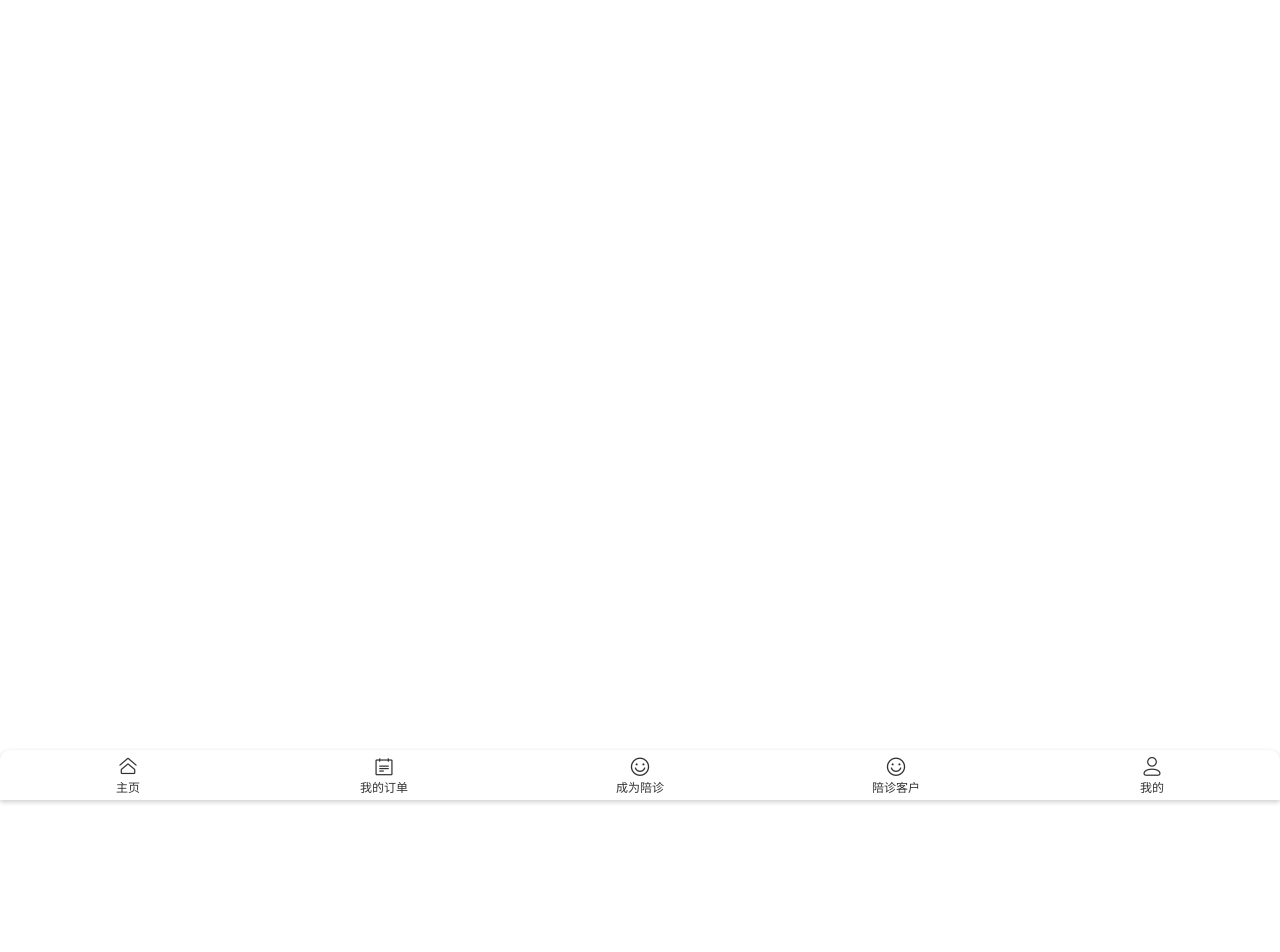
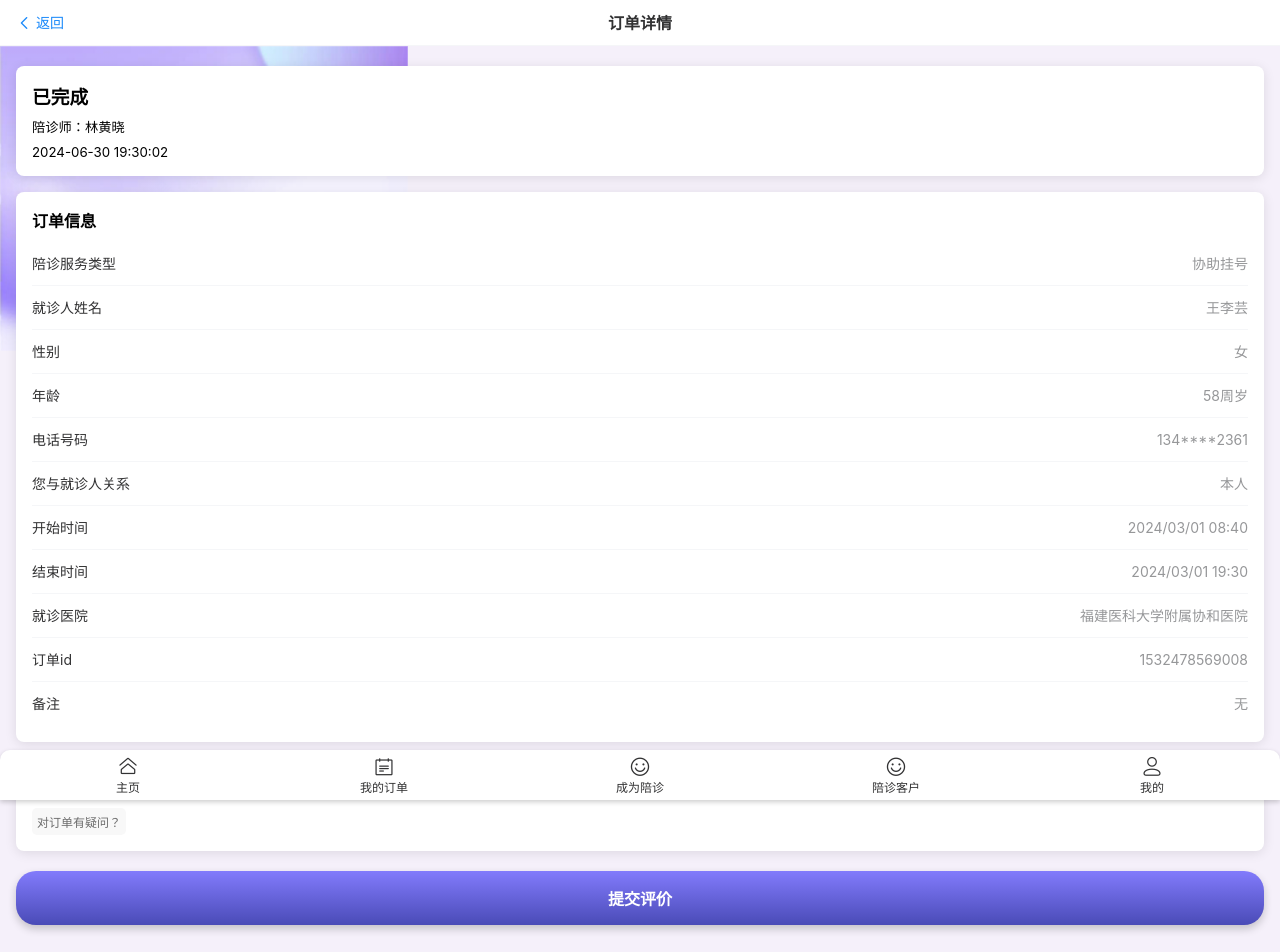
Before and after one commit to ROBINRUGAN/healthdb, a Vue app: page /orderDetail in a window 1280 px wide. Shown: the top 952 px of the page. Before the commit the page ends 800 px from the top, so only its background shows below. Built offline with nearby package versions, Linux system fonts and the light colour scheme.

Commit message:
add: 订单详情静态、致电跳转完成

```diff
--- a/src/router/index.ts
+++ b/src/router/index.ts
@@ -13,6 +13,7 @@ import UserInfoView from '@/views/UserInfoView.vue'
 import CommentView from '@/views/CommentView.vue'
 import PatientView from '@/views/PatientView.vue'
 import CommentDetailView from '@/views/CommentDetailView.vue'
+import OrderDetailView from '@/views/OrderDetailView.vue'
 const router = createRouter({
   history: createWebHistory(import.meta.env.BASE_URL),
   routes: [
@@ -75,6 +76,10 @@ const router = createRouter({
     {
       path: '/commentDetail',
       component: CommentDetailView
+    },
+    {
+      path: '/orderDetail',
+      component: OrderDetailView
     }
   ],
   scrollBehavior(to, from, savedPosition) {
--- a/src/views/CommentDetailView.vue
+++ b/src/views/CommentDetailView.vue
@@ -109,4 +109,7 @@ const comment = ref('')
   text-align: center;
   box-shadow: 0 4px 8px rgba(0, 0, 0, 0.2);
 }
+.select:active {
+  background-image: linear-gradient(to top, rgb(130, 123, 252), rgb(110, 112, 230));
+}
 </style>
--- a/src/views/CompView.vue
+++ b/src/views/CompView.vue
@@ -10,27 +10,37 @@ const active = ref(0)
     <van-tabs v-model:active="active" swipeable>
       <van-tab title="全部" name="a">
         <div class="page">
-          <CompItem v-for="(item, index) in 10" :key="index" />
+          <router-link to="/orderDetail">
+            <CompItem v-for="(item, index) in 10" :key="index" />
+          </router-link>
         </div>
       </van-tab>
       <van-tab title="可接单" name="b">
         <div class="page">
-          <CompItem v-for="(item, index) in 2" :key="index" />
+          <router-link to="/orderDetail">
+            <CompItem v-for="(item, index) in 2" :key="index" />
+          </router-link>
         </div>
       </van-tab>
       <van-tab title="未开始" name="b">
         <div class="page">
-          <CompItem v-for="(item, index) in 5" :key="index" />
+          <router-link to="/orderDetail">
+            <CompItem v-for="(item, index) in 5" :key="index" />
+          </router-link>
         </div>
       </van-tab>
       <van-tab title="进行中" name="b">
         <div class="page">
-          <CompItem v-for="(item, index) in 2" :key="index" />
+          <router-link to="/orderDetail">
+            <CompItem v-for="(item, index) in 2" :key="index" />
+          </router-link>
         </div>
       </van-tab>
       <van-tab title="已完成" name="b">
         <div class="page">
-          <CompItem v-for="(item, index) in 1" :key="index" />
+          <router-link to="/orderDetail">
+            <CompItem v-for="(item, index) in 1" :key="index" />
+          </router-link>
         </div>
       </van-tab>
     </van-tabs>
--- a/src/views/HospView.vue
+++ b/src/views/HospView.vue
@@ -81,4 +81,7 @@ h4 {
   text-align: center;
   box-shadow: 0 4px 8px rgba(0, 0, 0, 0.2);
 }
+.select:active {
+  background-image: linear-gradient(to top, rgb(130, 123, 252), rgb(110, 112, 230));
+}
 </style>
--- a/src/views/IWantView.vue
+++ b/src/views/IWantView.vue
@@ -220,4 +220,7 @@ h3 {
   text-align: center;
   box-shadow: 0 4px 8px rgba(0, 0, 0, 0.2);
 }
+.select:active {
+  background-image: linear-gradient(to top, rgb(130, 123, 252), rgb(110, 112, 230));
+}
 </style>
--- a/src/views/JoinView.vue
+++ b/src/views/JoinView.vue
@@ -116,4 +116,7 @@ h3 {
   text-align: center;
   box-shadow: 0 4px 8px rgba(0, 0, 0, 0.2);
 }
+.select:active {
+  background-image: linear-gradient(to top, rgb(130, 123, 252), rgb(110, 112, 230));
+}
 </style>
--- /dev/null
+++ b/src/views/OrderDetailView.vue
@@ -0,0 +1,178 @@
+<script setup lang="ts">
+import { ref } from 'vue'
+import { useRouter } from 'vue-router'
+import { Cell, CellGroup, Icon, NavBar, Popup, Field, showLoadingToast } from 'vant'
+
+const router = useRouter()
+
+const overallRating = ref(0)
+const processRating = ref(0)
+const serviceRating = ref(0)
+const comment = ref('')
+const orderInfo = ref({
+  serviceType: '协助挂号',
+  patientName: '王李芸',
+  gender: '女',
+  age: '58周岁',
+  phone: '134****2361',
+  relationship: '本人',
+  startTime: '2024/03/01 08:40',
+  endTime: '2024/03/01 19:30',
+  hospital: '福建医科大学附属协和医院',
+  orderId: '1532478569008',
+  remark: '无'
+})
+
+const showPopup = ref(false)
+
+const handleContactClick = () => {
+  showPopup.value = true
+}
+
+const handleCall = (phone: string) => {
+  showLoadingToast('加载中...')
+  window.location.href = `tel:${phone}`
+}
+</script>
+
+<template>
+  <div>
+    <van-nav-bar title="订单详情" left-text="返回" left-arrow @click-left="$router.go(-1)" />
+    <div class="all">
+      <div class="ordersWrapper">
+        <h3>已完成</h3>
+        <h5>陪诊师：林黄晓</h5>
+        <h5>2024-06-30 19:30:02</h5>
+      </div>
+      <div class="infoWrapper">
+        <h4 style="padding: 0 16px">订单信息</h4>
+        <van-cell-group>
+          <van-cell title="陪诊服务类型" :value="orderInfo.serviceType" />
+          <van-cell title="就诊人姓名" :value="orderInfo.patientName" />
+          <van-cell title="性别" :value="orderInfo.gender" />
+          <van-cell title="年龄" :value="orderInfo.age" />
+          <van-cell title="电话号码" :value="orderInfo.phone" />
+          <van-cell title="您与就诊人关系" :value="orderInfo.relationship" />
+          <van-cell title="开始时间" :value="orderInfo.startTime" />
+          <van-cell title="结束时间" :value="orderInfo.endTime" />
+          <van-cell title="就诊医院" :value="orderInfo.hospital" />
+          <van-cell title="订单id" :value="orderInfo.orderId" />
+          <van-cell title="备注" :value="orderInfo.remark" />
+        </van-cell-group>
+      </div>
+      <div class="textWrapper">
+        <div class="contact" @click="handleContactClick">
+          <h4>遇到问题</h4>
+          <div style="display: flex">
+            <p
+              style="
+                font-size: 14px;
+                color: rgb(100, 100, 100);
+                align-self: center;
+                margin-right: 3px;
+              "
+            >
+              联系我们
+            </p>
+            <van-icon name="phone-o" size="20" />
+          </div>
+        </div>
+
+        <p class="puzzle">对订单有疑问？</p>
+      </div>
+      <button class="select">提交评价</button>
+    </div>
+
+    <van-popup v-model:show="showPopup" position="bottom" name="联系我们" round closeable>
+      <h3 style="text-align: center; margin-top: 20px; margin-bottom: 20px">联系我们</h3>
+      <van-cell-group>
+        <van-cell
+          readonly
+          title="联系陪诊师"
+          value="1234567890"
+          is-link
+          @click="handleCall('1234567890')"
+        />
+        <van-cell
+          readonly
+          title="联系总部"
+          value="0987654321"
+          is-link
+          @click="handleCall('0987654321')"
+        />
+      </van-cell-group>
+    </van-popup>
+  </div>
+</template>
+
+<style scoped>
+.all {
+  background-color: rgb(245, 240, 250);
+  min-height: 100vh;
+  padding: 16px;
+  padding-top: 20px;
+  padding-bottom: 60px;
+  background-image: url('@/assets/home/back.png');
+  background-repeat: no-repeat;
+}
+
+.ordersWrapper {
+  background-color: #fff;
+  padding: 16px;
+  border-radius: 8px;
+  box-shadow: 0 2px 12px rgba(0, 0, 0, 0.1);
+  margin-bottom: 16px;
+}
+.infoWrapper {
+  background-color: #fff;
+  padding: 16px 0;
+  border-radius: 8px;
+  box-shadow: 0 2px 12px rgba(0, 0, 0, 0.1);
+  margin-bottom: 16px;
+}
+
+.textWrapper {
+  background-color: #fff;
+  padding: 16px;
+  border-radius: 8px;
+  box-shadow: 0 2px 12px rgba(0, 0, 0, 0.1);
+  margin-bottom: 10px;
+}
+h5 {
+  font-weight: normal;
+  margin-top: 8px;
+}
+h4 {
+  margin-bottom: 10px;
+}
+.select {
+  margin-top: 10px;
+  width: 100%;
+  padding: 15px 20px;
+  font-size: 16px;
+  font-weight: bold;
+  color: white;
+  background-image: linear-gradient(to bottom, rgb(130, 123, 252), rgb(74, 75, 183));
+  border: none;
+  border-radius: 20px;
+  text-align: center;
+  box-shadow: 0 4px 8px rgba(0, 0, 0, 0.2);
+}
+.puzzle {
+  font-size: 12px;
+  background-color: rgba(248, 248, 248, 1);
+  color: rgba(108, 108, 108, 1);
+  width: fit-content;
+  padding: 5px;
+  border-radius: 5px;
+}
+.contact {
+  display: flex;
+  justify-content: space-between;
+  align-items: start;
+  cursor: pointer;
+}
+.select:active {
+  background-image: linear-gradient(to top, rgb(130, 123, 252), rgb(110, 112, 230));
+}
+</style>
--- a/src/views/OrderView.vue
+++ b/src/views/OrderView.vue
@@ -10,27 +10,37 @@ const active = ref(0)
     <van-tabs v-model:active="active" swipeable>
       <van-tab title="全部" name="a">
         <div class="page">
-          <OrderItem v-for="(item, index) in 10" :key="index" />
+          <router-link to="/orderDetail">
+            <OrderItem v-for="(item, index) in 10" :key="index" />
+          </router-link>
         </div>
       </van-tab>
       <van-tab title="未付款" name="b">
         <div class="page">
-          <OrderItem v-for="(item, index) in 2" :key="index" />
+          <router-link to="/orderDetail">
+            <OrderItem v-for="(item, index) in 2" :key="index" />
+          </router-link>
         </div>
       </van-tab>
       <van-tab title="未开始" name="b">
         <div class="page">
-          <OrderItem v-for="(item, index) in 5" :key="index" />
+          <router-link to="/orderDetail">
+            <OrderItem v-for="(item, index) in 5" :key="index" />
+          </router-link>
         </div>
       </van-tab>
       <van-tab title="进行中" name="b">
         <div class="page">
-          <OrderItem v-for="(item, index) in 2" :key="index" />
+          <router-link to="/orderDetail">
+            <OrderItem v-for="(item, index) in 2" :key="index" />
+          </router-link>
         </div>
       </van-tab>
       <van-tab title="已完成" name="b">
         <div class="page">
-          <OrderItem v-for="(item, index) in 1" :key="index" />
+          <router-link to="/orderDetail">
+            <OrderItem v-for="(item, index) in 1" :key="index" />
+          </router-link>
         </div>
       </van-tab>
     </van-tabs>
```
